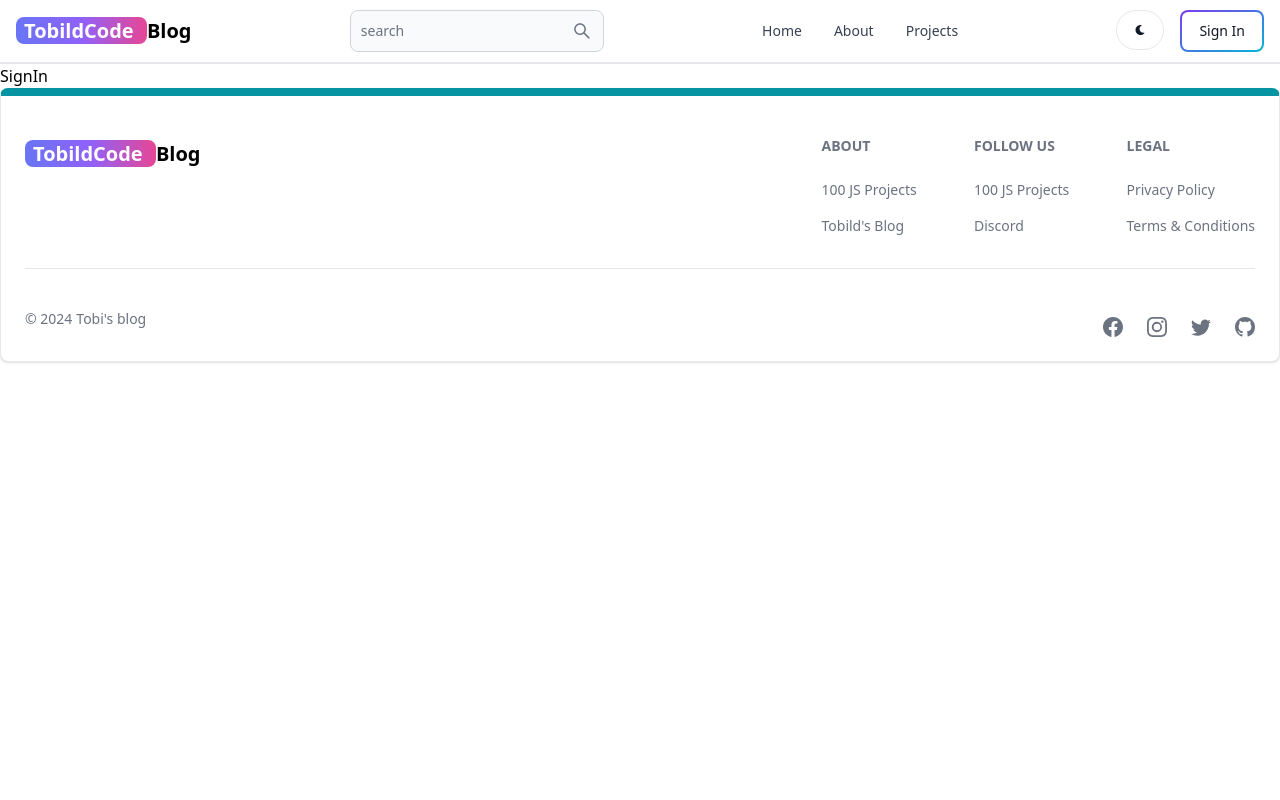
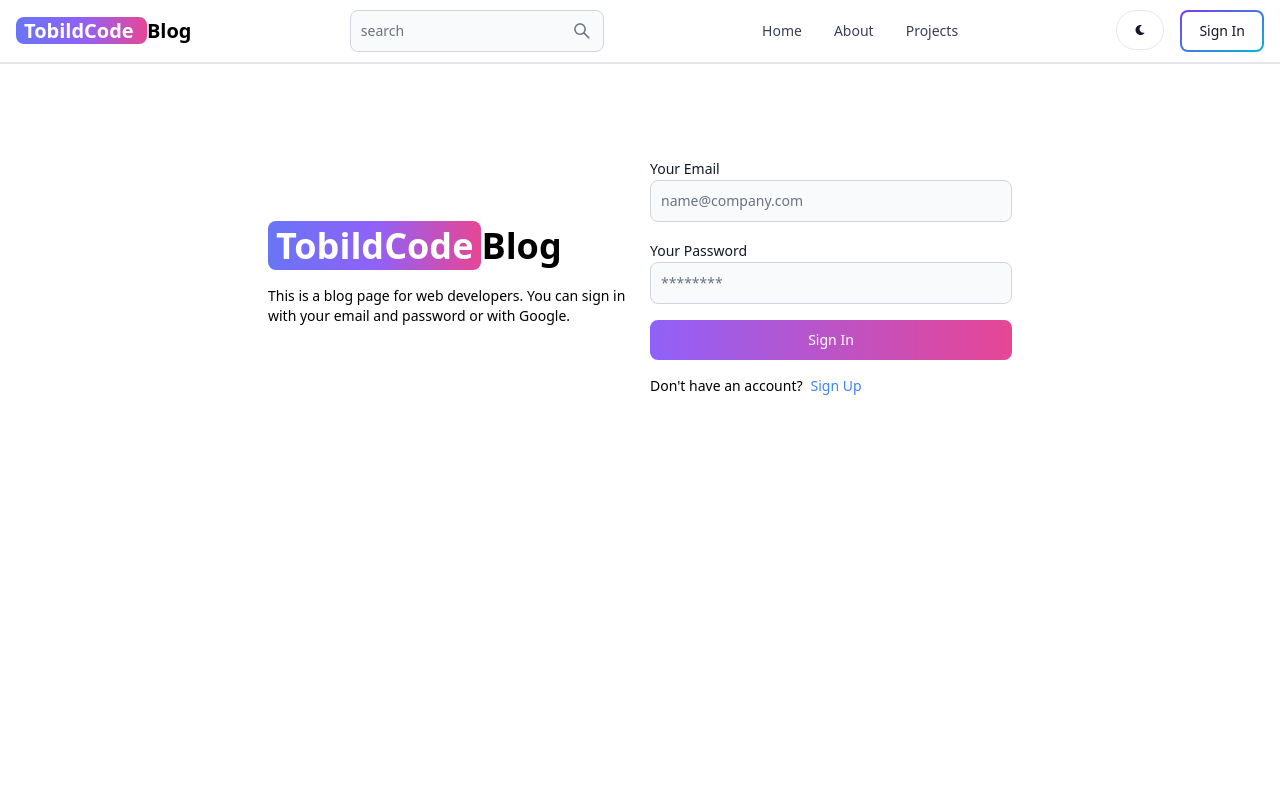
Before and after one commit to josephgithub23/Full-stack-mern-blog, a React (Vite) app in the folder client/: page /sign-in in a window 1280 px wide. Shown: the top 800 px of the page. Built offline with nearby package versions, Linux system fonts and the light colour scheme.

Commit message:
complete signin page and functionality

```diff
--- a/client/src/pages/SignIn.jsx
+++ b/client/src/pages/SignIn.jsx
@@ -1,5 +1,125 @@
-import React from "react";
+import { Alert, Button, Label, Spinner, TextInput } from "flowbite-react";
+import React, { useState } from "react";
+import { Link, useNavigate } from "react-router-dom";
 
 export default function SignIn() {
-  return <div>SignIn</div>;
+  const [formData, setFormData] = useState({});
+  const [errorMessage, setErrorMessage] = useState(null);
+  const [loading, setLoading] = useState(false);
+
+  const navigate = useNavigate();
+
+  const handleChange = (e) => {
+    setFormData({
+      ...formData,
+      [e.target.id]: e.target.value.trim(),
+    });
+    /**trim is to remove the
+     * white space from the
+     * input fields in case a user press space bar */
+  };
+
+  /**
+   * Since we are making request to the backend port 3000, then we need to change the proxy from vite config file
+   *
+   */
+  const handleSubmit = async (e) => {
+    e.preventDefault();
+    if (!formData.email || !formData.password) {
+      return setErrorMessage("Please all fields are required");
+    }
+
+    try {
+      setLoading(true);
+      setErrorMessage(false);
+      const res = await fetch("/api/auth/signin", {
+        method: "POST",
+        headers: { "Content-Type": "application/json" },
+        body: JSON.stringify(formData),
+      });
+
+      const data = await res.json();
+      if (data.success === false) {
+        setErrorMessage(data.message);
+        setLoading(false);
+      }
+
+      if (res.ok) {
+        navigate("/");
+      }
+    } catch (error) {
+      setErrorMessage(error.message);
+      setLoading(false);
+    }
+  };
+
+  return (
+    <div className="min-h-screen mt-20">
+      <div className=" flex p-3 max-w-3xl mx-auto flex-col md:flex-row md:items-center gap-5">
+        {/* left to make the flex equal width flex-1 */}
+        <div className=" flex-1">
+          <Link to={"/"} className="font-bold   dark:text-white text-4xl">
+            <span className="px-2 p-y-1 bg-gradient-to-r from-indigo-500 via-purple-500 to-pink-500 rounded-lg text-white">
+              TobildCode
+            </span>
+            Blog
+          </Link>
+          <p className="text-sm mt-5">
+            This is a blog page for web developers. You can sign in with your
+            email and password or with Google.
+          </p>
+        </div>
+        {/* right */}
+        <div className=" flex-1">
+          <form className="flex flex-col gap-4" onSubmit={handleSubmit}>
+            <div>
+              <Label value="Your Email" />
+              <TextInput
+                type="email"
+                placeholder="name@company.com"
+                id="email"
+                onChange={handleChange}
+              />
+            </div>
+            <div>
+              <Label value="Your Password" />
+              <TextInput
+                type="password"
+                placeholder="********"
+                id="password"
+                onChange={handleChange}
+              />
+            </div>
+            <Button
+              gradientDuoTone={"purpleToPink"}
+              type="submit"
+              disabled={loading}
+            >
+              {loading ? (
+                <>
+                  <Spinner size="sm" />
+                  <span className="pl-3">Loading...</span>
+                </>
+              ) : (
+                " Sign In"
+              )}
+            </Button>
+          </form>
+          <div className="flex mt-4 text-sm gap-2">
+            <span>Don&apos;t have an account?</span>
+            <Link to={"/sign-up"} className="text-blue-500">
+              Sign Up
+            </Link>
+          </div>
+          <div className="">
+            {errorMessage && (
+              <Alert className="mt-4" color={"failure"}>
+                {errorMessage}
+              </Alert>
+            )}
+          </div>
+        </div>
+      </div>
+    </div>
+  );
 }
--- a/client/src/pages/SignUp.jsx
+++ b/client/src/pages/SignUp.jsx
@@ -13,7 +13,10 @@
     setFormData({
       ...formData,
       [e.target.id]: e.target.value.trim(),
-    }); /**trim is to remove the white space from the input fields in case a user press space bar */
+    });
+
+    /**trim is to remove the white
+     * space from the input fields in case a user press space bar */
   };
 
   /**
@@ -103,8 +106,8 @@
             >
               {loading ? (
                 <>
-                  (<Spinner size={"sm"} />
-                  <span className="p-3">Loading...</span>)
+                  <Spinner size="sm" />
+                  <span className="pl-3">Loading...</span>
                 </>
               ) : (
                 " Sign Up"
```
Also changed, not shown: 1 other file (tests, documents, lock files or other folders).
